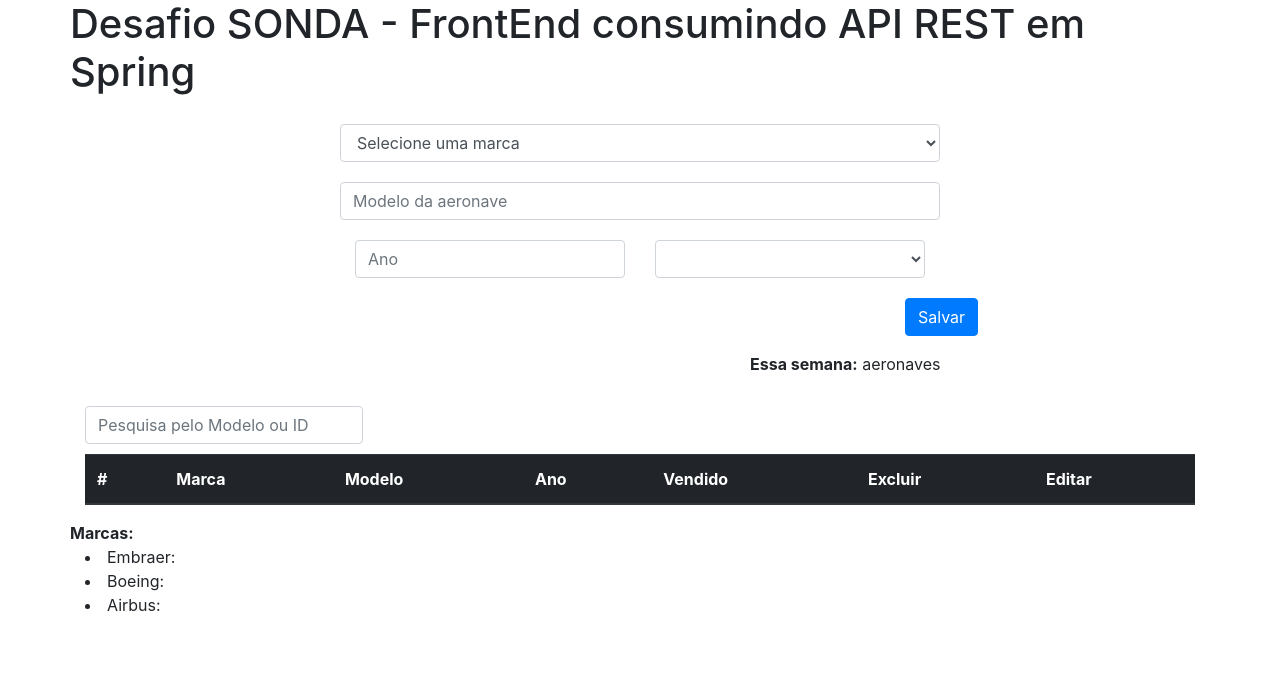
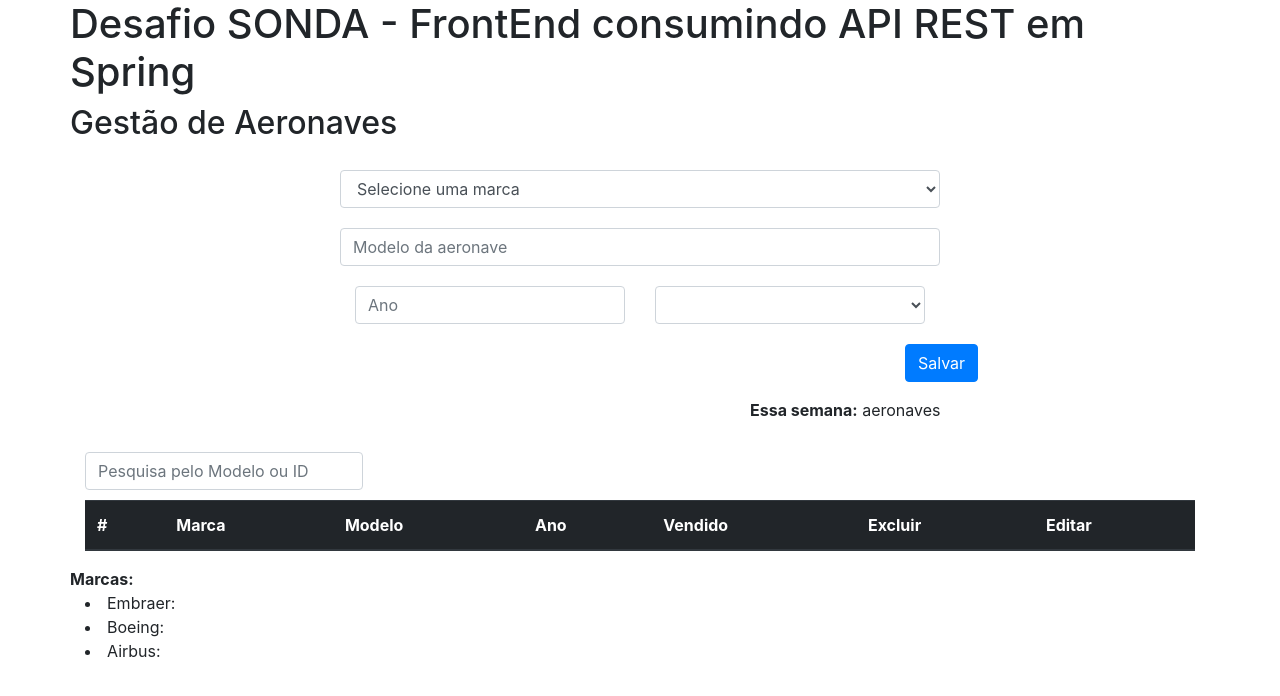
Before and after one commit to jvitormts/frontendSonda, a plain HTML site: page index.html in a window 1280 px wide. Drawn offline with nearby package versions, Linux system fonts and the light colour scheme; no server answers.

Commit message:
Pequenas alterações visuais no index

```diff
--- a/index.html
+++ b/index.html
@@ -12,6 +12,9 @@
             <div class="container">
                 <div class="row">
                     <h1>Desafio SONDA - FrontEnd consumindo API REST em Spring</h1>
+                </div>
+                <div class="row">
+                    <h2>Gestão de Aeronaves</h2>
                 </div>
             </div>
             <form name="vm.myForm" ng-model="myForm">
```
